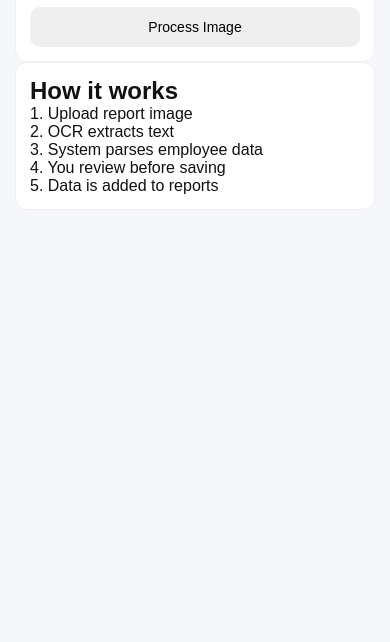
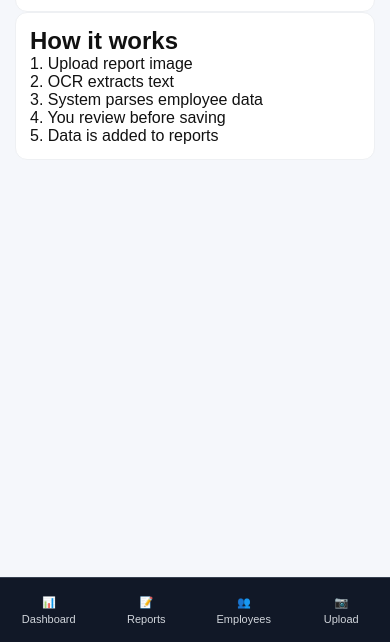
Before and after one commit to TrevorBrowning/rewards-tracker, a plain HTML site: page ocr.html in a window 390 px wide. Shown: the part 202-844 px from the top of the page. Drawn offline with Linux system fonts and the light colour scheme.

Commit message:
Added nav on mobile

```diff
--- a/ocr.html
+++ b/ocr.html
@@ -81,6 +81,12 @@
 </div>
 
 <script src="ocr.js"></script>
+<div class="mobile-nav">
+    <a href="dashboard.html">📊<span>Dashboard</span></a>
+    <a href="reports.html">📝<span>Reports</span></a>
+    <a href="employees.html">👥<span>Employees</span></a>
+    <a href="ocr.html">📷<span>Upload</span></a>
+</div>
 
 </body>
 </html>
--- a/style.css
+++ b/style.css
@@ -326,3 +326,57 @@
         width: auto;
     }
 }
+
+
+
+.mobile-nav {
+    display: none;
+}
+
+@media (max-width: 900px) {
+
+    .mobile-nav {
+        display: flex;
+        position: fixed;
+        bottom: 0;
+        left: 0;
+        right: 0;
+        height: 65px;
+        background: #111827;
+        border-top: 1px solid #374151;
+        justify-content: space-around;
+        align-items: center;
+        z-index: 9999;
+    }
+
+    .mobile-nav a {
+        color: #d1d5db;
+        text-decoration: none;
+        display: flex;
+        flex-direction: column;
+        align-items: center;
+        gap: 4px;
+        font-size: 11px;
+        flex: 1;
+    }
+
+    .mobile-nav a:hover {
+        color: white;
+    }
+
+    .main {
+        padding-bottom: 85px;
+    }
+
+
+    .sidebar {
+        display: none;
+    }
+}
+
+
+@media (min-width: 901px) {
+    .mobile-nav {
+        display: none !important;
+    }
+}
```
Also changed, not shown: dashboard.html (+6 -0 lines), employee.html (+6 -0 lines), employees.html (+6 -1 lines), ocr-import.html (+6 -0 lines), reports.html (+6 -0 lines).
